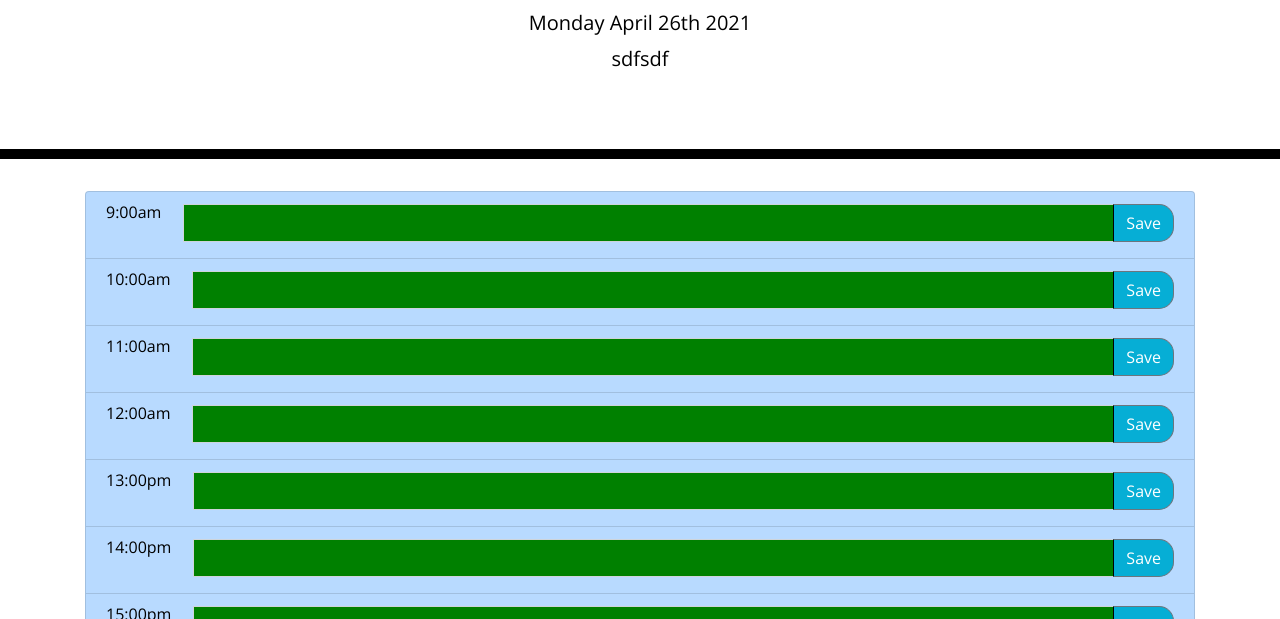
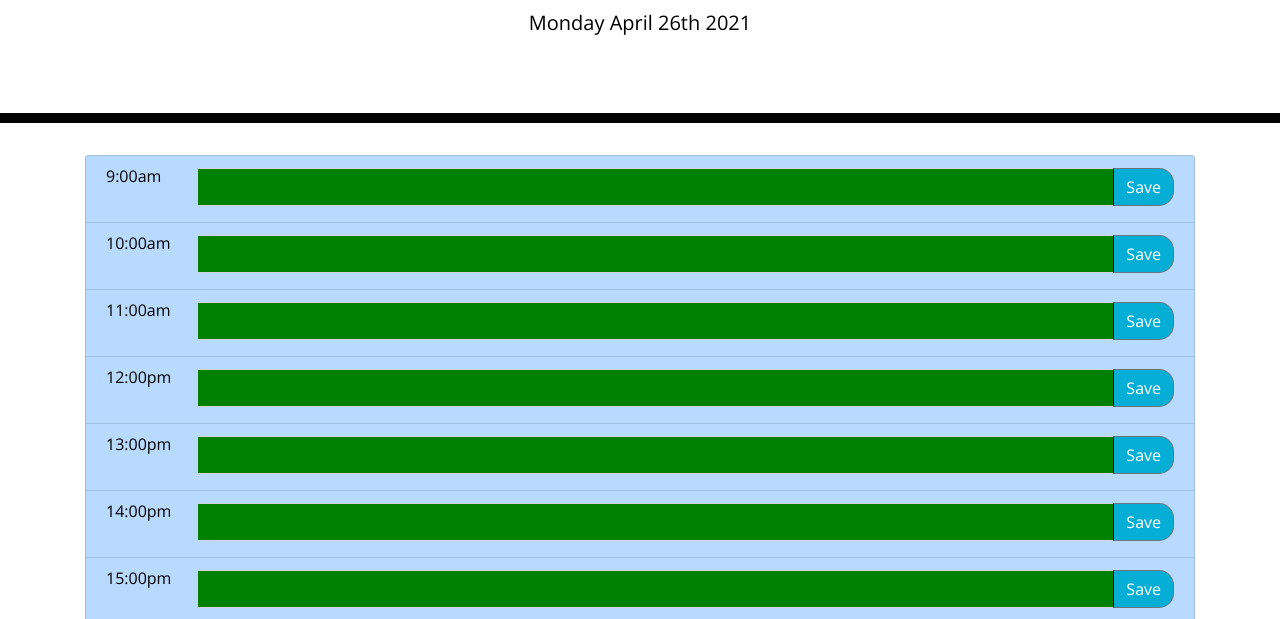
Before and after one commit to Zoneam/day-scheduler, a plain HTML site: page index.html in a window 1280 px wide. Shown: the part 181-800 px from the top of the page. Drawn offline with nearby package versions, Linux system fonts and the light colour scheme.

Commit message:
Adding readme file and screenshot

```diff
--- a/Assets/script.js
+++ b/Assets/script.js
@@ -29,16 +29,15 @@ let scheduler = [
     }
 ]
 
-let myTasks = JSON.parse(localStorage.getItem("Tasks")) || [];
+let myTasks;
 let storageArray=[];
-
 
 // -------------- Getting Todays Date --------------
 function getToday() {
     var currentDate = moment().format('dddd MMMM Do YYYY');
     $("#currentDay").text(currentDate);
+}
 
-}
 // -------------- Getting tasks from local storage when we load the page--------------
 function getTasks(){
     myTasks = JSON.parse(localStorage.getItem("Tasks"))
@@ -48,16 +47,19 @@ function getTasks(){
          renderTasks();
     }
 }
+
 // -------------- Rendering tasks to each input when we load the page --------------
 function renderTasks(){
     $("li").each(function(index) {
          $(this).find("input").val(myTasks[index].task);
     });
 }
+
 // -------------- Setting Tasks to local storage --------------
 function setTasks(){
     localStorage.setItem("Tasks", JSON.stringify(scheduler));
 }
+
 // -------------- Button click event --------------
 $(".btn").on("click", function(event){
     event.preventDefault();
@@ -71,6 +73,7 @@ $(".btn").on("click", function(event){
     setTasks();
 })
 
+// -------------- Check the time and color scheduler  --------------
 function checkIfPassed() {
   var currentTime = moment().format('HH') ;
   $("li").each(function(index) {
@@ -81,12 +84,11 @@ function checkIfPassed() {
     $(this).find("input").css("background-color", "gray");
     }
     if (scheduler[index].time == currentTime){
-        $(this).find("input").css("background-color", "	rgba(255, 0, 0, 0.74)");
+        $(this).find("input").css("background-color", "	red");
         }
 });
 }
 
-
+getToday();
 getTasks();
-getToday();
-checkIfPassed()
+checkIfPassed();
--- a/Assets/style.css
+++ b/Assets/style.css
@@ -40,6 +40,7 @@ textarea {
   color: #000000;
   position: relative;
   top: 50%;
+  width: 70px;
   margin-right: 2%;
 }
 
@@ -74,3 +75,7 @@ textarea {
 .list-group-item {
   padding-bottom: 0px;
 }
+
+.form-control {
+  color: wheat;
+}
--- a/index.html
+++ b/index.html
@@ -19,16 +19,14 @@
     <h1 class="display-3">Work Day Scheduler</h1>
     <p class="lead">A simple calendar app for scheduling your work day</p>
     <p id="currentDay" class="lead"></p>
-    <p id="currentTime" class="lead">sdfsdf</p>
+    <p id="currentTime" class="lead"></p>
   </header>
   <div class="container">
     <!-- Timeblocks go here -->
-    <ul class="list-group">
-
     <li class="list-group-item list-group-item-primary">
       <div class="input-group mb-3">
         <span class="time-span">9:00am</span>
-          <input type="text" class="form-control  aria-describedby=">
+        <input type="text" class="form-control">
         <div class="input-group-append">
           <button class="btn btn-outline-secondary saveBtn" type="button">Save</button>
         </div>
@@ -38,7 +36,7 @@
     <li class="list-group-item list-group-item-primary">
       <div class="input-group mb-3">
         <span class="time-span">10:00am</span>
-          <input type="text" class="form-control  aria-describedby=">
+        <input type="text" class="form-control">
         <div class="input-group-append">
           <button class="btn btn-outline-secondary saveBtn" type="button">Save</button>
         </div>
@@ -48,7 +46,7 @@
     <li class="list-group-item list-group-item-primary">
       <div class="input-group mb-3">
         <span class="time-span">11:00am</span>
-          <input type="text" class="form-control  aria-describedby=">
+        <input type="text" class="form-control">
         <div class="input-group-append">
           <button class="btn btn-outline-secondary saveBtn" type="button">Save</button>
         </div>
@@ -57,8 +55,8 @@
 
     <li class="list-group-item list-group-item-primary">
       <div class="input-group mb-3">
-          <span class="time-span">12:00am</span>
-          <input type="text" class="form-control  aria-describedby=">
+        <span class="time-span">12:00pm</span>
+        <input type="text" class="form-control">
         <div class="input-group-append">
           <button class="btn btn-outline-secondary saveBtn" type="button">Save</button>
         </div>
@@ -68,7 +66,7 @@
     <li class="list-group-item list-group-item-primary">
       <div class="input-group mb-3">
         <span class="time-span">13:00pm</span>
-          <input type="text" class="form-control  aria-describedby=">
+        <input type="text" class="form-control">
         <div class="input-group-append">
           <button class="btn btn-outline-secondary saveBtn" type="button">Save</button>
         </div>
@@ -78,7 +76,7 @@
     <li class="list-group-item list-group-item-primary">
       <div class="input-group mb-3">
         <span class="time-span">14:00pm</span>
-          <input type="text" class="form-control  aria-describedby=">
+        <input type="text" class="form-control">
         <div class="input-group-append">
           <button class="btn btn-outline-secondary saveBtn" type="button">Save</button>
         </div>
@@ -88,7 +86,7 @@
     <li class="list-group-item list-group-item-primary">
       <div class="input-group mb-3">
         <span class="time-span">15:00pm</span>
-          <input type="text" class="form-control  aria-describedby=">
+        <input type="text" class="form-control">
         <div class="input-group-append">
           <button class="btn btn-outline-secondary saveBtn" type="button">Save</button>
         </div>
@@ -98,7 +96,7 @@
     <li class="list-group-item list-group-item-primary">
       <div class="input-group mb-3">
         <span class="time-span">16:00pm</span>
-          <input type="text" class="form-control  aria-describedby=">
+        <input type="text" class="form-control">
         <div class="input-group-append">
           <button class="btn btn-outline-secondary saveBtn" type="button">Save</button>
         </div>
@@ -108,7 +106,7 @@
     <li class="list-group-item list-group-item-primary">
       <div class="input-group mb-3">
         <span class="time-span">17:00pm</span>
-          <input type="text" class="form-control  aria-describedby=">
+        <input type="text" class="form-control">
         <div class="input-group-append">
           <button class="btn btn-outline-secondary saveBtn" type="button">Save</button>
         </div>
@@ -116,11 +114,7 @@
     </li>
 
     </ul>
-
-
   </div>
-
-
   <script src="https://cdnjs.cloudflare.com/ajax/libs/jquery/3.2.1/jquery.min.js"></script>
   <script src="https://cdnjs.cloudflare.com/ajax/libs/moment.js/2.24.0/moment.min.js"></script>
   <script src="./Assets/script.js"></script>
```
Also changed, not shown: Assets/Screenshot.png (added), 1 other file. Lines whose indentation alone changed are shown as unchanged.
